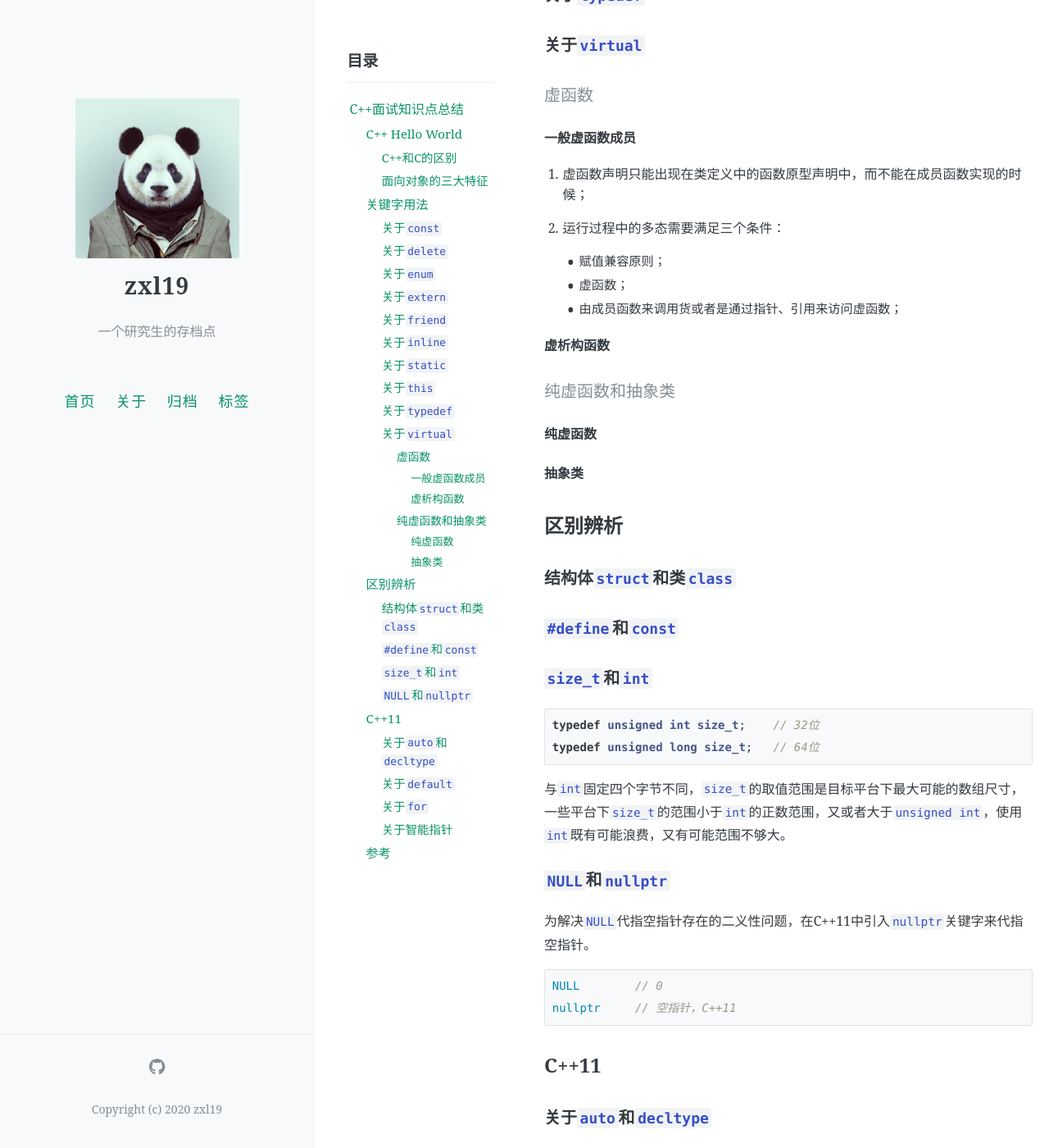
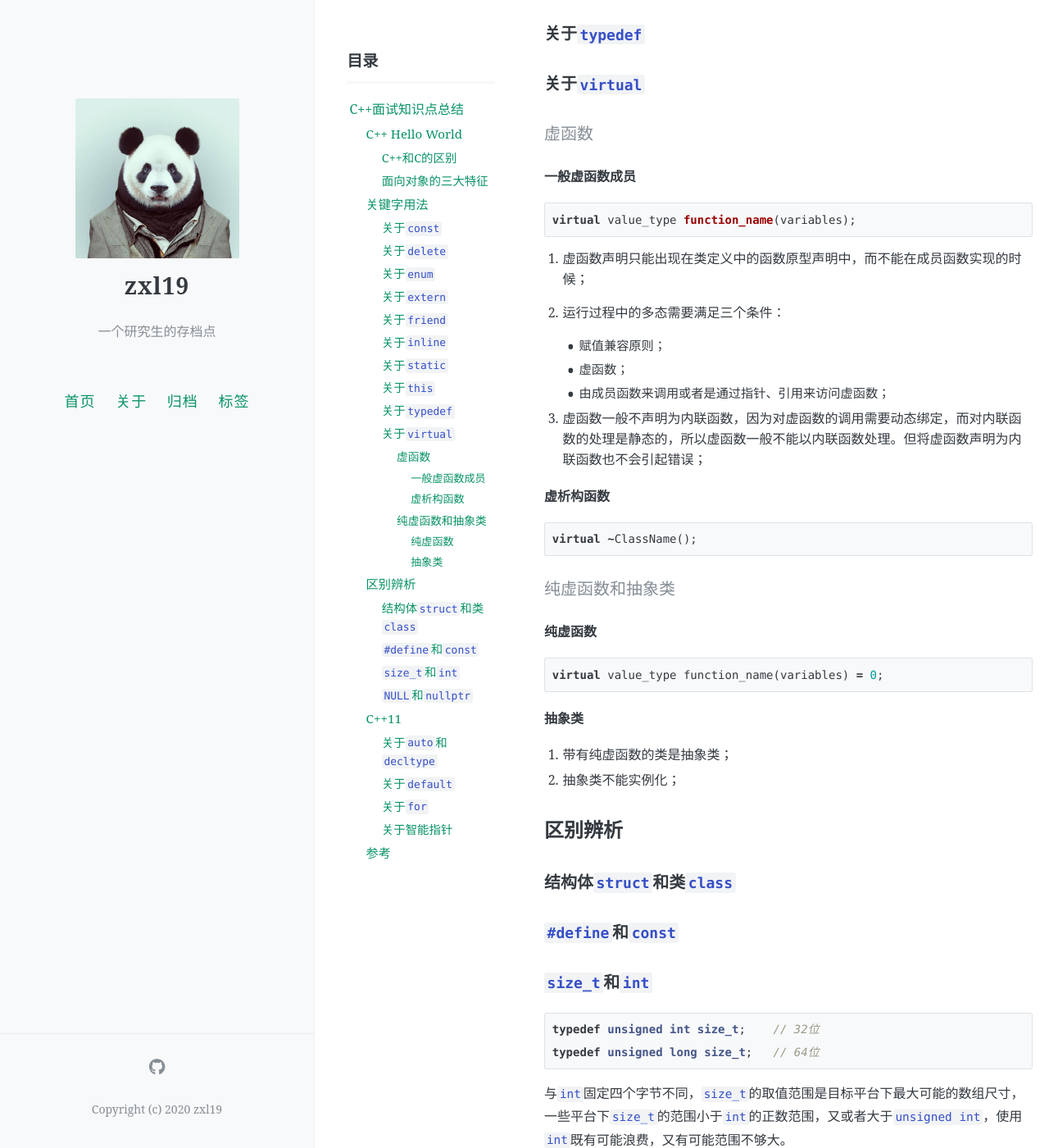
Before and after one commit to zxl19/zxl19.github.io, a Jekyll site: the page built from _posts/2021-09-25-cpp-interview.md, in a window 1280 px wide and 1400 px high, scrolled down 1439 px. Shown: the whole window at 82% size. Built offline with Jekyll 4.4.1, drawn with Linux system fonts in a browser that asks for light colours; comment, search, counter and statistics services are not loaded; some of the changed text lies outside the part shown.

Commit message:
Update Posts

````diff
--- a/_posts/2021-09-25-cpp-interview.md
+++ b/_posts/2021-09-25-cpp-interview.md
@@ -31,8 +31,8 @@ C++面试知识点总结。
 2. **继承**：特殊类的对象用于其一般类的全部属性与服务，称作特殊类对一般类的继承；
 3. **多态**：多态性是指在一般类中定义的属性或行为，被特殊类继承之后，可以具有不同的数据类型或表现出不同的行为；
 
-    - 编译时的多态：绑定工作在编译连接阶段完成——静态绑定，e.g. 函数重载；
-    - 运行时的多态：绑定工作在程序运行阶段完成——动态绑定，e.g. 虚函数；
+    - 静态多态：编译时的多态，绑定工作在编译连接阶段完成，称为静态绑定，e.g. 函数重载（包括运算符重载）；
+    - 动态多态：运行时的多态，绑定工作在程序运行阶段完成，称为动态绑定，e.g. 虚函数；
 
 ## 关键字用法
 
@@ -60,20 +60,37 @@ C++面试知识点总结。
 
 ##### 一般虚函数成员
 
+```cpp
+virtual value_type function_name(variables);
+```
+
 1. 虚函数声明只能出现在类定义中的函数原型声明中，而不能在成员函数实现的时候；
 2. 运行过程中的多态需要满足三个条件：
 
     - 赋值兼容原则；
     - 虚函数；
-    - 由成员函数来调用货或者是通过指针、引用来访问虚函数；
+    - 由成员函数来调用或者是通过指针、引用来访问虚函数；
+
+3. 虚函数一般不声明为内联函数，因为对虚函数的调用需要动态绑定，而对内联函数的处理是静态的，所以虚函数一般不能以内联函数处理。但将虚函数声明为内联函数也不会引起错误；
 
 ##### 虚析构函数
+
+```cpp
+virtual ~ClassName();
+```
 
 #### 纯虚函数和抽象类
 
 ##### 纯虚函数
 
+```cpp
+virtual value_type function_name(variables) = 0;
+```
+
 ##### 抽象类
+
+1. 带有纯虚函数的类是抽象类；
+2. 抽象类不能实例化；
 
 ## 区别辨析
 
@@ -128,8 +145,8 @@ for (char c : str) {}
 
 ## 参考
 
-1. [校招C++大概学习到什么程度？-程序员内功修炼的回答-知乎](https://www.zhihu.com/question/290102232/answer/2094675219)
-2. 《C++语言程序设计》
+1. 《C++语言程序设计》
+2. [校招C++大概学习到什么程度？-程序员内功修炼的回答-知乎](https://www.zhihu.com/question/290102232/answer/2094675219)
 3. [C++教程-菜鸟教程](https://www.runoob.com/cplusplus/cpp-tutorial.html)
 4. [C++入门教程-C语言中文网](http://c.biancheng.net/cplus/)
 5. [C++11教程-C语言中文网](http://c.biancheng.net/cplus/11/)
````
Also changed, not shown: _posts/.2021-09-10-interview-record.md (+1 -1 lines), _posts/.2021-09-24-wish-list.md (+1 -1 lines).
